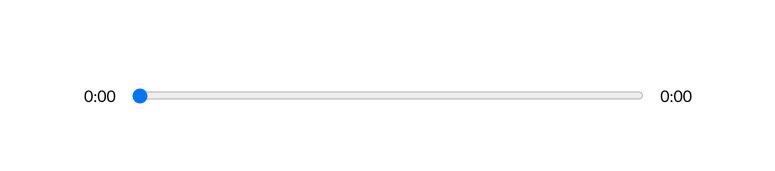
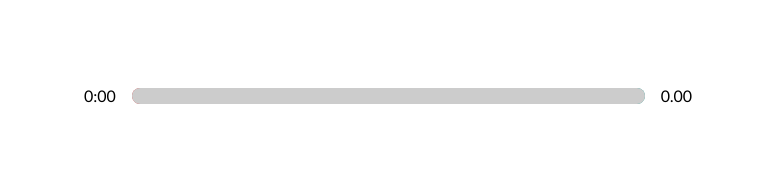
Before and after one commit to naomi-carey/React-Music-Player, a React (Create React App) app: page / in a window 1280 px wide. Shown: the part 490-661 px from the top of the page, without its empty margins (252-1027 px from the left). Built offline with nearby package versions, Linux system fonts and the light colour scheme.

Commit message:
styled input and added song skip feature

```diff
--- a/src/App.js
+++ b/src/App.js
@@ -2,7 +2,7 @@
 import Player from "./components/Player";
 import Song from "./components/Song";
 import "./styles/app.scss";
-import data from "./util";
+import data from "./data";
 import Library from "./components/Library";
 import Nav from "./components/Nav";
 
@@ -14,8 +14,8 @@
 
   const [songInfo, setSongInfo] = useState({
     currentTime: 0,
-
     duration: 0,
+    animationPercentage: 0,
   });
 
   const [libraryStatus, setLibraryStatus] = useState(false);
@@ -23,7 +23,18 @@
   const timeUpdateHandler = (e) => {
     const current = e.target.currentTime;
     const duration = e.target.duration;
-    setSongInfo({ ...songInfo, currentTime: current, duration });
+    //Calculate percentage
+
+    const roundedCurrent = Math.round(current);
+    const roundedDuration = Math.round(duration);
+    const animation = Math.round((roundedCurrent / roundedDuration) * 100);
+
+    setSongInfo({
+      ...songInfo,
+      currentTime: current,
+      duration,
+      animationPercentage: animation,
+    });
   };
 
   return (
--- a/src/components/LibrarySong.js
+++ b/src/components/LibrarySong.js
@@ -1,5 +1,5 @@
 import React from "react";
-
+import { playAudio } from "../util";
 const LibrarySong = ({
   song,
   setCurrentSong,
@@ -29,28 +29,15 @@
     });
 
     setSongs(newSongs);
-    if (isPlaying) {
-      const playPromise = audioRef.current.play();
-      if (playPromise !== undefined) {
-        playPromise.then((audio) => {
-          audioRef.current.play();
-        });
-      }
-    }
 
+    playAudio(isPlaying, audioRef);
     // if (isPlaying) {
     //   const playPromise = audioRef.current.play();
     //   if (playPromise !== undefined) {
-    //     playPromise
-    //       .then((audio) => {
-    //         audioRef.current.play();
-    //       })
-    //       .catch((error) => console.log(error));
+    //     playPromise.then((audio) => {
+    //       audioRef.current.play();
+    //     });
     //   }
-    // }
-
-    // if (isPlaying) {
-    //   audioRef.current.play();
     // }
   };
 
--- a/src/components/Player.js
+++ b/src/components/Player.js
@@ -1,5 +1,6 @@
 import React, { useEffect } from "react";
 import { FaPlay, FaAngleLeft, FaAngleRight, FaPause } from "react-icons/fa";
+import { playAudio } from "../util";
 
 const Player = ({
   currentSong,
@@ -62,25 +63,39 @@
     if (direction === "skip-back") {
       if ((currentIndex - 1) % songs.length === -1) {
         setCurrentSong(songs[songs.length - 1]);
+        playAudio(isPlaying, audioRef);
         return;
       }
       setCurrentSong(songs[(currentIndex - 1) % songs.length]);
     }
+    playAudio(isPlaying, audioRef);
   };
 
+  //Add the styles
+
+  const trackAnimiation = {
+    transform: `translateX(${songInfo.animationPercentage}%)`,
+  };
   return (
     <div className="player">
       <div className="time-control">
         <p>{getTime(songInfo.currentTime)} </p>
-
+        <div
+          style={{
+            background: `linear-gradient(to right, ${currentSong.color[0]}, ${currentSong.color[1]} )`,
+          }}
+          className="track"
+        >
           <input
             min={0}
-          max={songInfo.duration}
+            max={songInfo.duration || 0}
             value={songInfo.currentTime}
             type="range"
             onChange={dragHandler}
           />
-        <p>{getTime(songInfo.duration || 0)}</p>
+          <div style={trackAnimiation} className="animate-track"></div>
+        </div>
+        <p>{songInfo.duration ? getTime(songInfo.duration) : "0.00"}</p>
       </div>
       <div className="play-control">
         <FaAngleLeft
--- /dev/null
+++ b/src/data.js
@@ -0,0 +1,60 @@
+import { v4 as uuidv4 } from "uuid";
+
+function chillHop() {
+  return [
+    {
+      name: "Traveling",
+      cover:
+        "https://chillhop.com/wp-content/uploads/2021/01/453b13ae3c0e2eec280fcc6357800b825239806e-300x300.jpg",
+      artist: "Anbuu",
+      audio: "https://mp3.chillhop.com/serve.php/?mp3=12133",
+      color: ["#D54848", "#2E9F99"],
+      id: uuidv4(),
+      active: false,
+    },
+
+    {
+      name: "Sunny in Saint Petersburg",
+      cover:
+        "https://chillhop.com/wp-content/uploads/2021/03/7945133f0b1f4f167f056fe0c369f05f2ef415f2-1024x1024.jpg",
+      artist: "Saib",
+      audio: "https://mp3.chillhop.com/serve.php/?mp3=16075",
+      color: ["#D45C4C", "#FAEE78"],
+      id: uuidv4(),
+      active: true,
+    },
+    {
+      name: "Playful Obsession",
+      cover:
+        "https://chillhop.com/wp-content/uploads/2021/02/d12927eedcc2f5afba2ab049a4a1ea46c2266ae3-300x300.jpg",
+      artist: "C Y G N",
+      audio: "https://mp3.chillhop.com/serve.php/?mp3=14984",
+      color: ["#483160", "#7194C1"],
+      id: uuidv4(),
+      active: false,
+    },
+
+    {
+      name: "Paved Paths",
+      cover:
+        "https://chillhop.com/wp-content/uploads/2020/09/88e7eb711f8c71d87fc102e97cf91e36f692348d-300x300.jpg",
+      artist: "Leavv",
+      audio: "https://mp3.chillhop.com/serve.php/?mp3=9918",
+      color: ["#91C1B2", "#C88D65"],
+      id: uuidv4(),
+      active: false,
+    },
+    {
+      name: "Libra",
+      cover:
+        "https://chillhop.com/wp-content/uploads/2021/01/453b13ae3c0e2eec280fcc6357800b825239806e-300x300.jpg",
+      artist: "Oatmello, Guavas",
+      audio: "https://mp3.chillhop.com/serve.php/?mp3=1936",
+      color: ["#2B9F99", "#6C937A"],
+      id: uuidv4(),
+      active: false,
+    },
+  ];
+}
+
+export default chillHop;
--- a/src/styles/_player.scss
+++ b/src/styles/_player.scss
@@ -8,11 +8,13 @@
 
 .time-control {
   width: 50%;
-
+  align-items: center;
   display: flex;
   input {
     width: 100%;
-    padding: 1rem 0rem;
+    -webkit-appearance: none;
+    background: transparent;
+    cursor: pointer;
   }
 
   p {
@@ -30,3 +32,33 @@
     cursor: pointer;
   }
 }
+
+input[type="range"]:focus {
+  outline: none;
+}
+
+input[type="range"]::-webkit-slider-thumb {
+  -webkit-appearance: none;
+  height: 16px;
+  width: 16px;
+}
+
+.track {
+  background: violet;
+  width: 100%;
+  height: 1rem;
+  position: relative;
+  border-radius: 1rem;
+  overflow: hidden;
+}
+
+.animate-track {
+  background: rgb(204, 204, 204);
+  width: 100%;
+  height: 100%;
+  position: absolute;
+  top: 0;
+  left: 0;
+  transform: translateX(0%);
+  pointer-events: none;
+}
--- a/src/util.js
+++ b/src/util.js
@@ -1,60 +1,10 @@
-import { v4 as uuidv4 } from "uuid";
-
-function chillHop() {
-  return [
-    {
-      name: "Traveling",
-      cover:
-        "https://chillhop.com/wp-content/uploads/2021/01/453b13ae3c0e2eec280fcc6357800b825239806e-300x300.jpg",
-      artist: "Anbuu",
-      audio: "https://mp3.chillhop.com/serve.php/?mp3=12133",
-      color: ["#D54848", "#2E9F99"],
-      id: uuidv4(),
-      active: false,
-    },
-
-    {
-      name: "Sunny in Saint Petersburg",
-      cover:
-        "https://chillhop.com/wp-content/uploads/2021/03/7945133f0b1f4f167f056fe0c369f05f2ef415f2-1024x1024.jpg",
-      artist: "Saib",
-      audio: "https://mp3.chillhop.com/serve.php/?mp3=16075",
-      color: ["#D45C4C", "#FAEE78"],
-      id: uuidv4(),
-      active: true,
-    },
-    {
-      name: "Playful Obsession",
-      cover:
-        "https://chillhop.com/wp-content/uploads/2021/02/d12927eedcc2f5afba2ab049a4a1ea46c2266ae3-300x300.jpg",
-      artist: "C Y G N",
-      audio: "https://mp3.chillhop.com/serve.php/?mp3=14984",
-      color: ["#483160", "#7194C1"],
-      id: uuidv4(),
-      active: false,
-    },
-
-    {
-      name: "Paved Paths",
-      cover:
-        "https://chillhop.com/wp-content/uploads/2020/09/88e7eb711f8c71d87fc102e97cf91e36f692348d-300x300.jpg",
-      artist: "Leavv",
-      audio: "https://mp3.chillhop.com/serve.php/?mp3=9918",
-      color: ["#91C1B2", "#C88D65"],
-      id: uuidv4(),
-      active: false,
-    },
-    {
-      name: "Libra",
-      cover:
-        "https://chillhop.com/wp-content/uploads/2021/01/453b13ae3c0e2eec280fcc6357800b825239806e-300x300.jpg",
-      artist: "Oatmello, Guavas",
-      audio: "https://mp3.chillhop.com/serve.php/?mp3=1936",
-      color: ["#2B9F99", "#6C937A"],
-      id: uuidv4(),
-      active: false,
-    },
-  ];
-}
-
-export default chillHop;
+export const playAudio = (isPlaying, audioRef) => {
+  if (isPlaying) {
+    const playPromise = audioRef.current.play();
+    if (playPromise !== undefined) {
+      playPromise.then((audio) => {
+        audioRef.current.play();
+      });
+    }
+  }
+};
```
Lines whose indentation alone changed are shown as unchanged.
